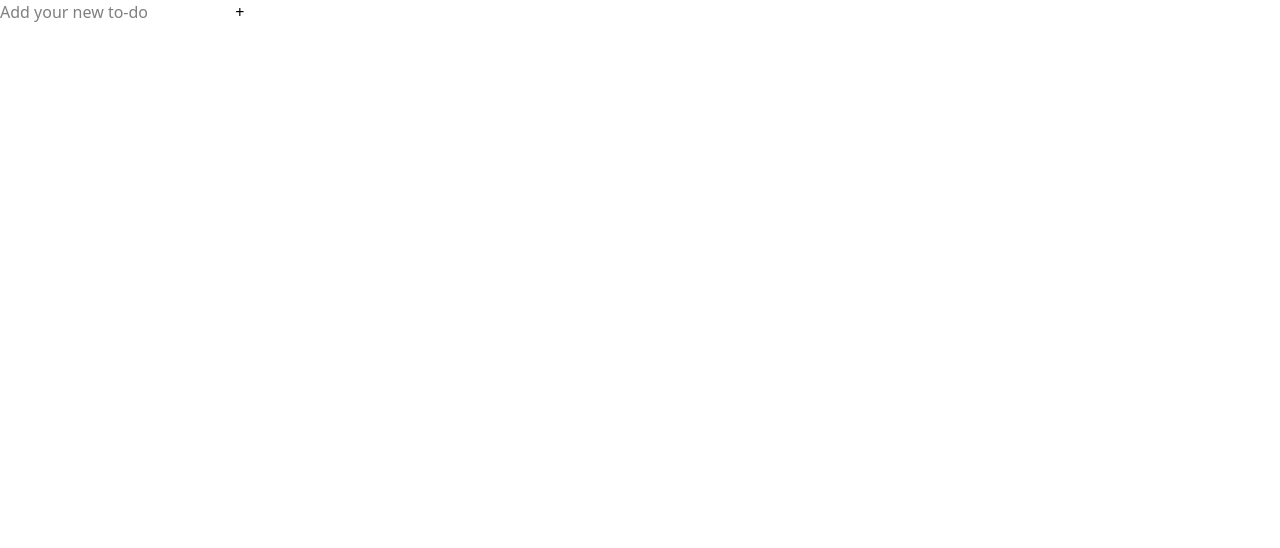
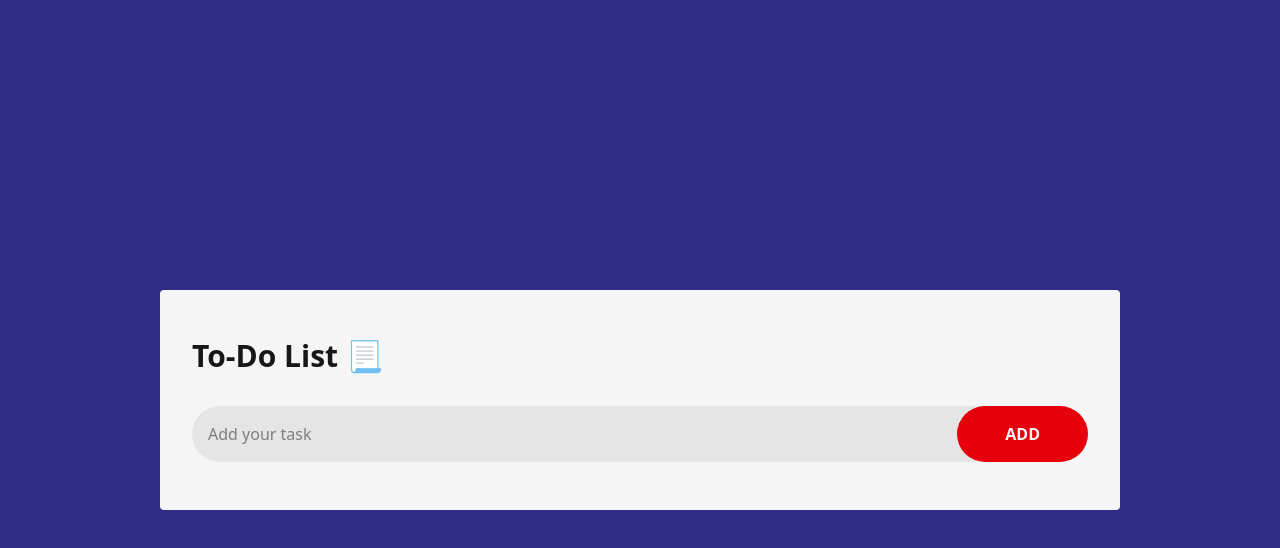
Before and after one commit to adducjpcole/vanilla-to-do-list, a plain HTML site: page index.html in a window 1280 px wide. Drawn offline with nearby package versions, Linux system fonts and the light colour scheme.

Commit message:
feat: design ui

```diff
--- a/index.html
+++ b/index.html
@@ -8,13 +8,23 @@
     <script src="https://cdn.jsdelivr.net/npm/@tailwindcss/browser@4"></script>
 </head>
 
-<body>
-    <form>
-        <input type="text" placeholder="Add your new to-do" class="cursor-text" />
-        <input type="submit" value="+" class="cursor-pointer" />
-    </form>
+<body class="min-h-dvh bg-indigo-900 text-neutral-100 flex items-center justify-center">
+    <main class="flex-1 bg-neutral-100 text-neutral-900 py-4 px-8 rounded max-w-3/4 my-16">
+        <h1 class="text-3xl font-extrabold my-8">
+            To-Do List 📃
+        </h1>
 
-    <script src="app.js"></script>
+        <form id="task-adder" class="bg-neutral-200 flex flex-row justify-between rounded-full">
+            <input type="text" name="task" placeholder="Add your task" class="flex-1 ml-4 cursor-text flex flex-row outline-none" />
+            <input type="submit" value="ADD"
+                class="cursor-pointer bg-red-600 self-end px-8 sm:px-12 py-4 rounded-full text-neutral-100 font-bold" />
+        </form>
+
+        <ul id="tasks" class="my-4 has-[li]:my-8 flex flex-col gap-2">
+        </ul>
+    </main>
+
+    <script type="module" src="app.js"></script>
 </body>
 
 </html>
```
